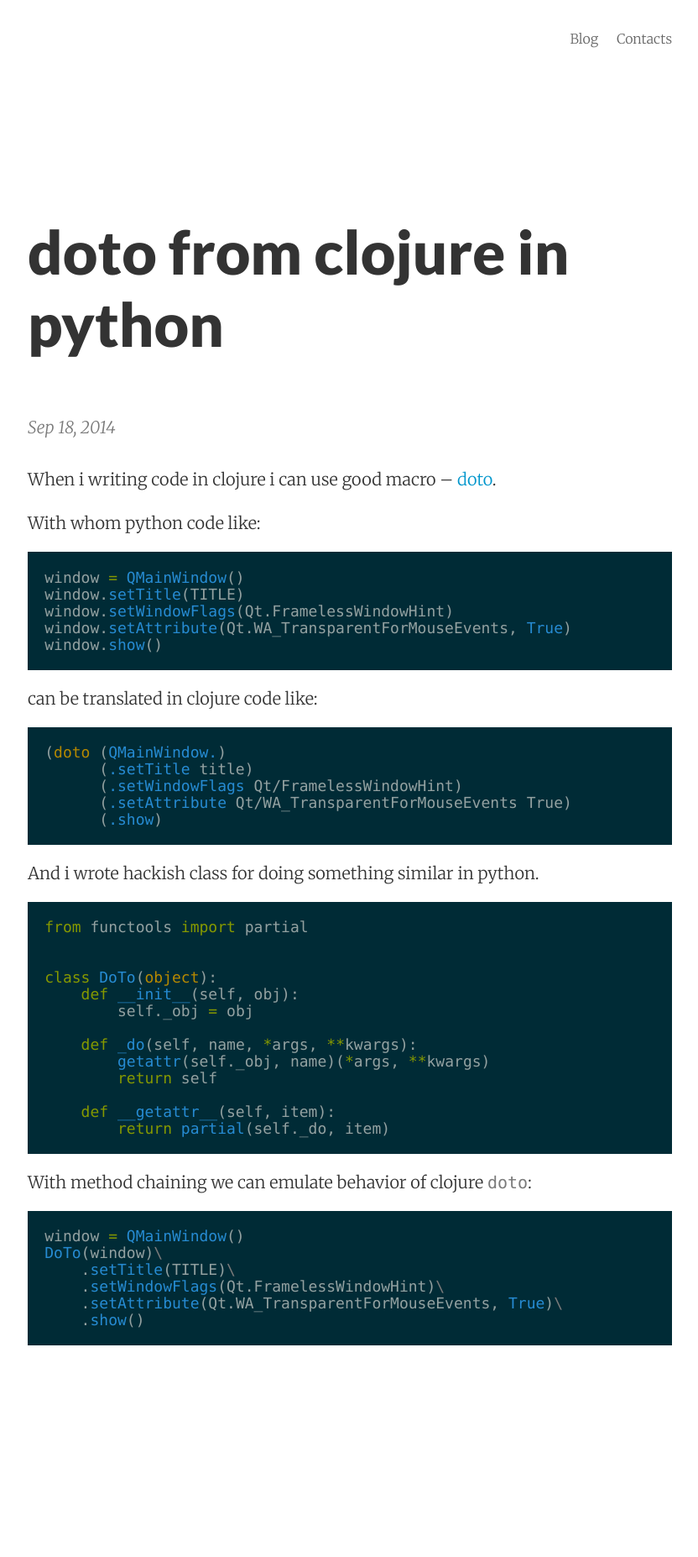
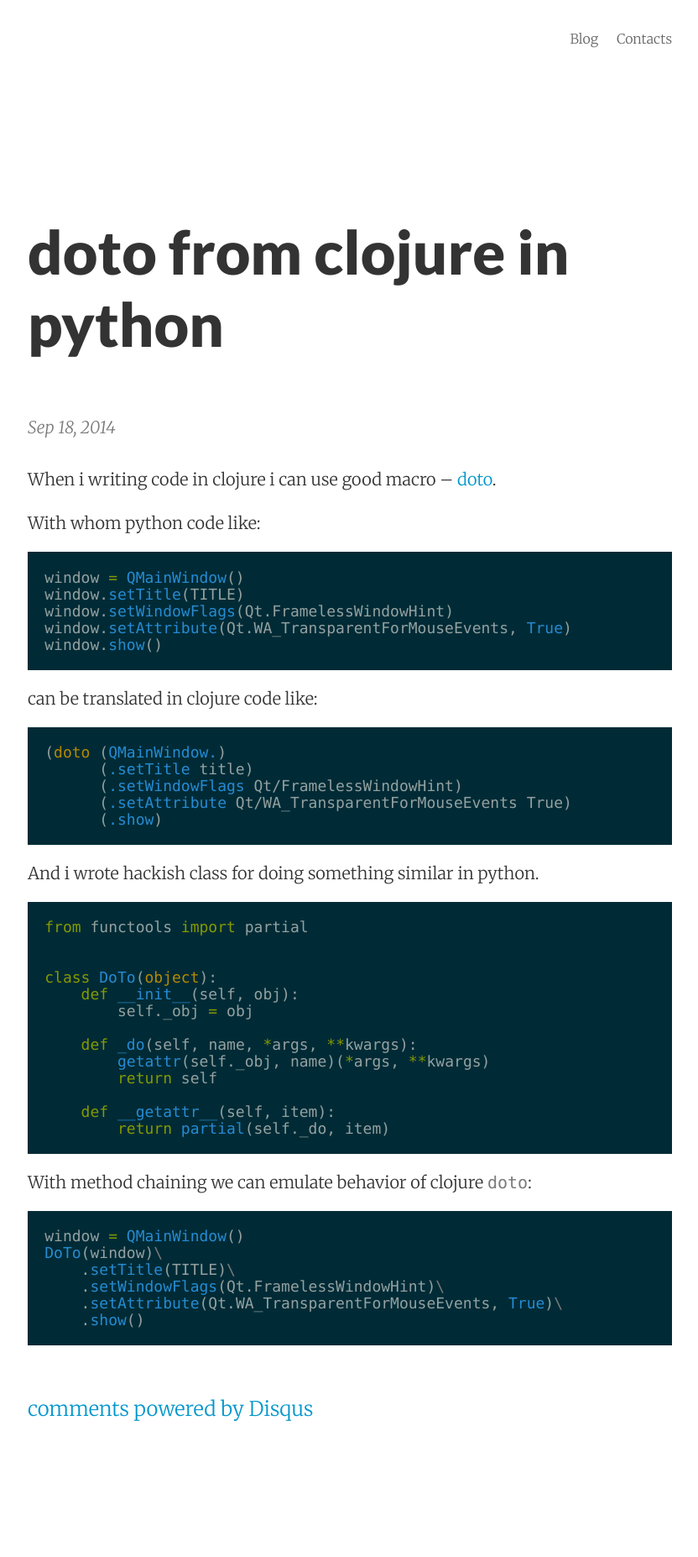
Before and after one commit to nvbn/nvbn.github.io, a Jekyll site: the page built from _posts/2014-09-18-doto-in-python.md, in a window 1280 px wide. Shown: the whole page at 84% size, without its empty margins (223-1055 px from the left). Built offline with Jekyll 4.4.1, drawn with Linux system fonts in a browser that asks for light colours; Markdown is read by kramdown in place of the engine named in the settings; comment, search, counter and statistics services are not loaded; before the commit the page ends 1782 px from its top, so only the background shows below that; some of the changed lines change nothing that is shown.

Commit message:
Add comments

```diff
--- a/_layouts/post.html
+++ b/_layouts/post.html
@@ -9,3 +9,19 @@
 <article class="post-content">
   {{ content }}
 </article>
+
+<br /><br />
+<div id="disqus_thread"></div>
+<script type="text/javascript">
+    /* * * CONFIGURATION VARIABLES: EDIT BEFORE PASTING INTO YOUR WEBPAGE * * */
+    var disqus_shortname = 'githubnvbnio'; // required: replace example with your forum shortname
+
+    /* * * DON'T EDIT BELOW THIS LINE * * */
+    (function() {
+        var dsq = document.createElement('script'); dsq.type = 'text/javascript'; dsq.async = true;
+        dsq.src = '//' + disqus_shortname + '.disqus.com/embed.js';
+        (document.getElementsByTagName('head')[0] || document.getElementsByTagName('body')[0]).appendChild(dsq);
+    })();
+</script>
+<noscript>Please enable JavaScript to view the <a href="http://disqus.com/?ref_noscript">comments powered by Disqus.</a></noscript>
+<a href="http://disqus.com" class="dsq-brlink">comments powered by <span class="logo-disqus">Disqus</span></a>
```
